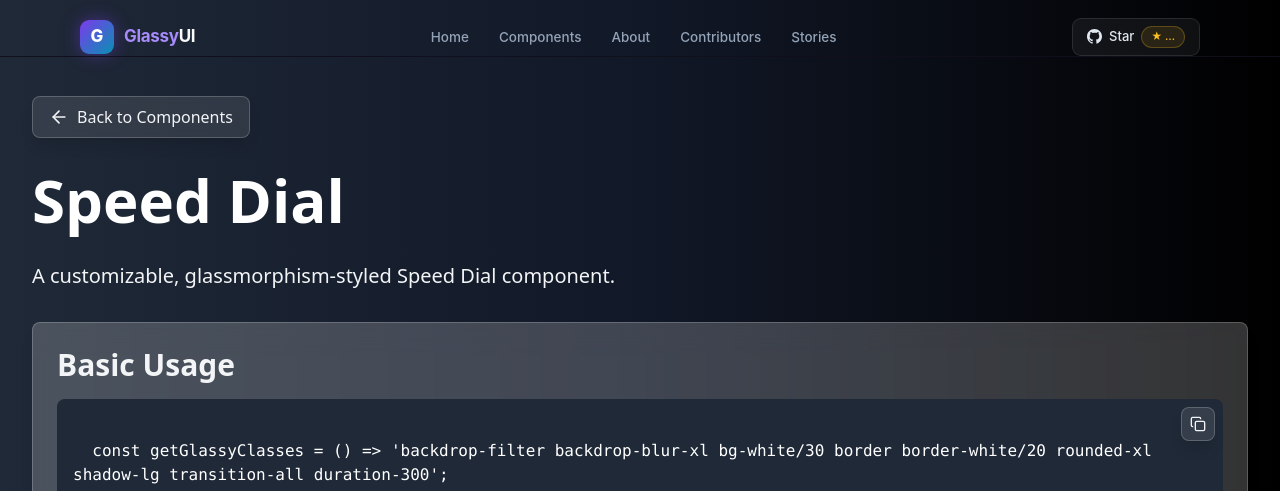
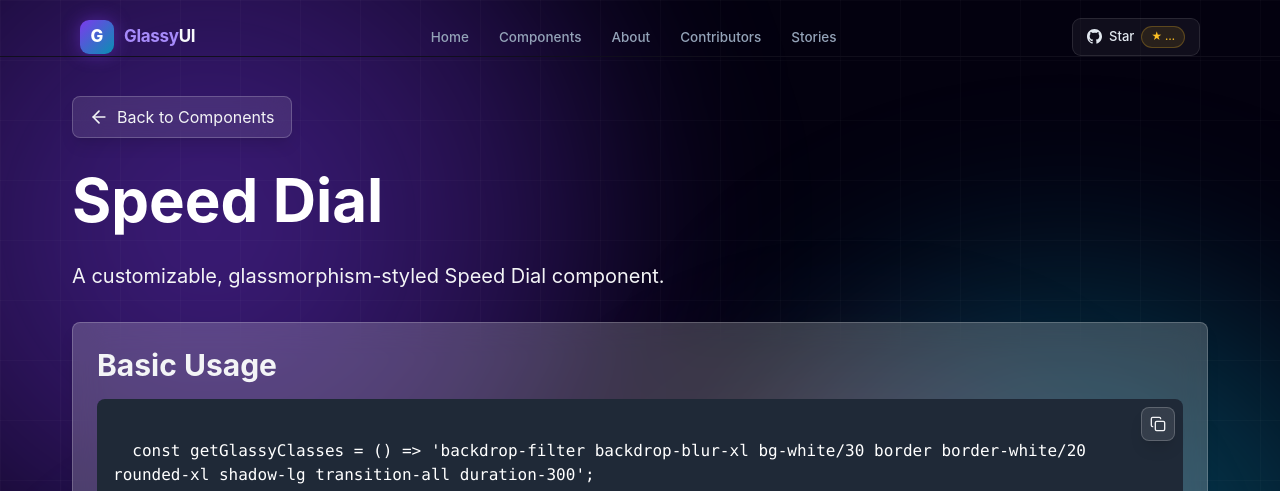
Before and after one commit to Jaishree2310/GlassyUI-Components, a React (Create React App) app: page /speed-dial-details in a window 1280 px wide. Shown: the top 491 px of the page. Built offline with nearby package versions, Linux system fonts and the light colour scheme; no server answers.

Commit message:
fix(SpeedDialDetailsPage): replace gray gradient bg with PageShell

```diff
--- a/src/components/SpeedDialDetailsPage.tsx
+++ b/src/components/SpeedDialDetailsPage.tsx
@@ -6,7 +6,7 @@ import { FaFacebookF, FaLinkedinIn, FaInstagram } from 'react-icons/fa';
 
 import { FaXTwitter } from 'react-icons/fa6';
 
-import BackToTopButton from './BackToTop';
+import PageShell from './PageShell';
 
 // Utility function for reusable glassy class styles
 const getGlassyClasses = (opacity = 10) => {
@@ -164,9 +164,7 @@ const SpeedDialDetailsPage: React.FC = () => {
               />`;
 
   return (
-    <div className='min-h-screen pt-24 px-8 pb-8 font-sans bg-gradient-to-r from-gray-800 via-gray-900 to-black text-white relative'>
-      <BackToTopButton />
-      <div className='relative z-10'>
+    <PageShell>
       {/* Back Button */}
       <button
         onClick={() => navigate(-1)}
@@ -212,8 +210,8 @@ const SpeedDialDetailsPage: React.FC = () => {
                 <td className='p-2 text-gray-200'>string</td>
                 <td className='p-2 text-gray-200'>-</td>
                 <td className='p-2 text-gray-200'>
-                    The direction of the speed dial. Can be "up", "down",
-                    "left", or "right"
+                  The direction of the speed dial. Can be "up", "down", "left",
+                  or "right"
                 </td>
               </tr>
               <tr className='bg-white bg-opacity-10'>
@@ -329,8 +327,7 @@ const SpeedDialDetailsPage: React.FC = () => {
           <CopyButton text={speedDialUp} codeKey='speedDialRight' />
         </div>
       </div>
-      </div>
-    </div>
+    </PageShell>
   );
 };
 
```
Lines whose indentation alone changed are shown as unchanged.
